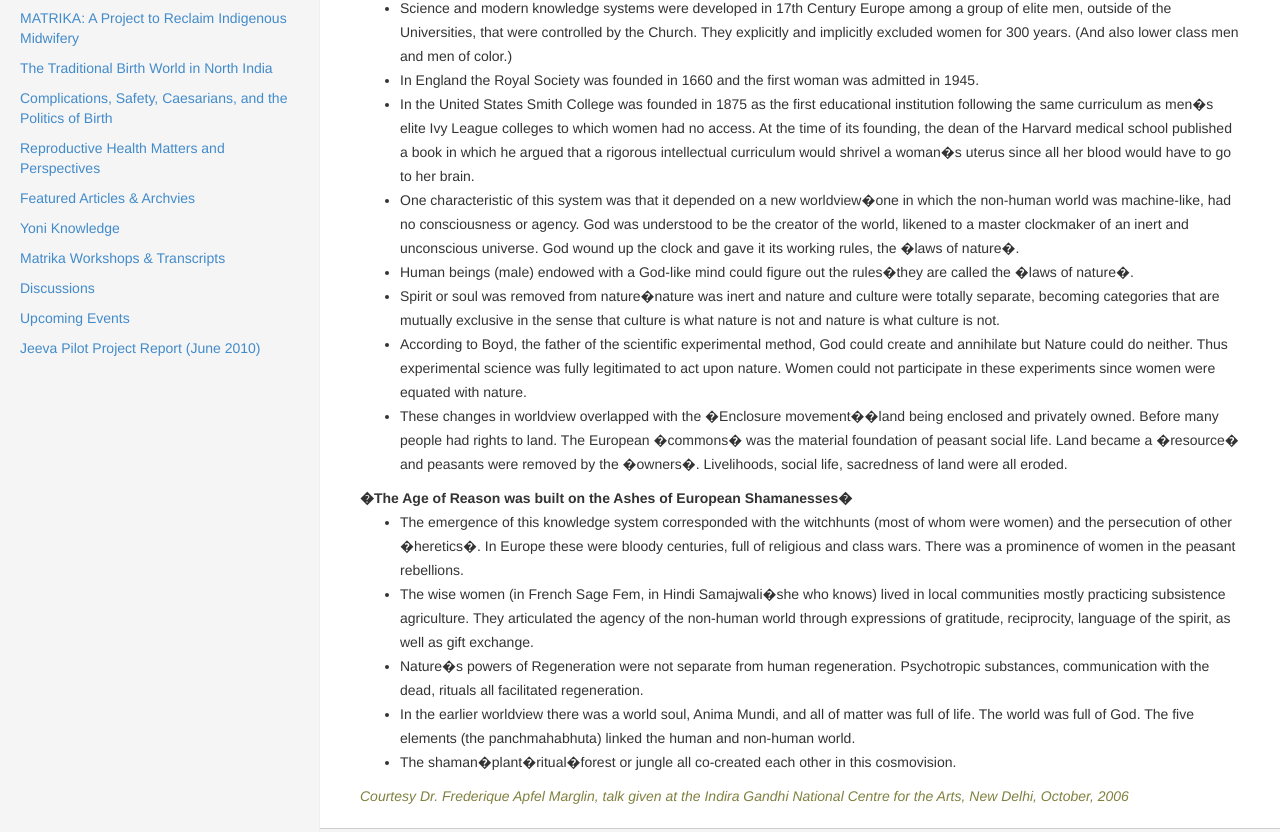
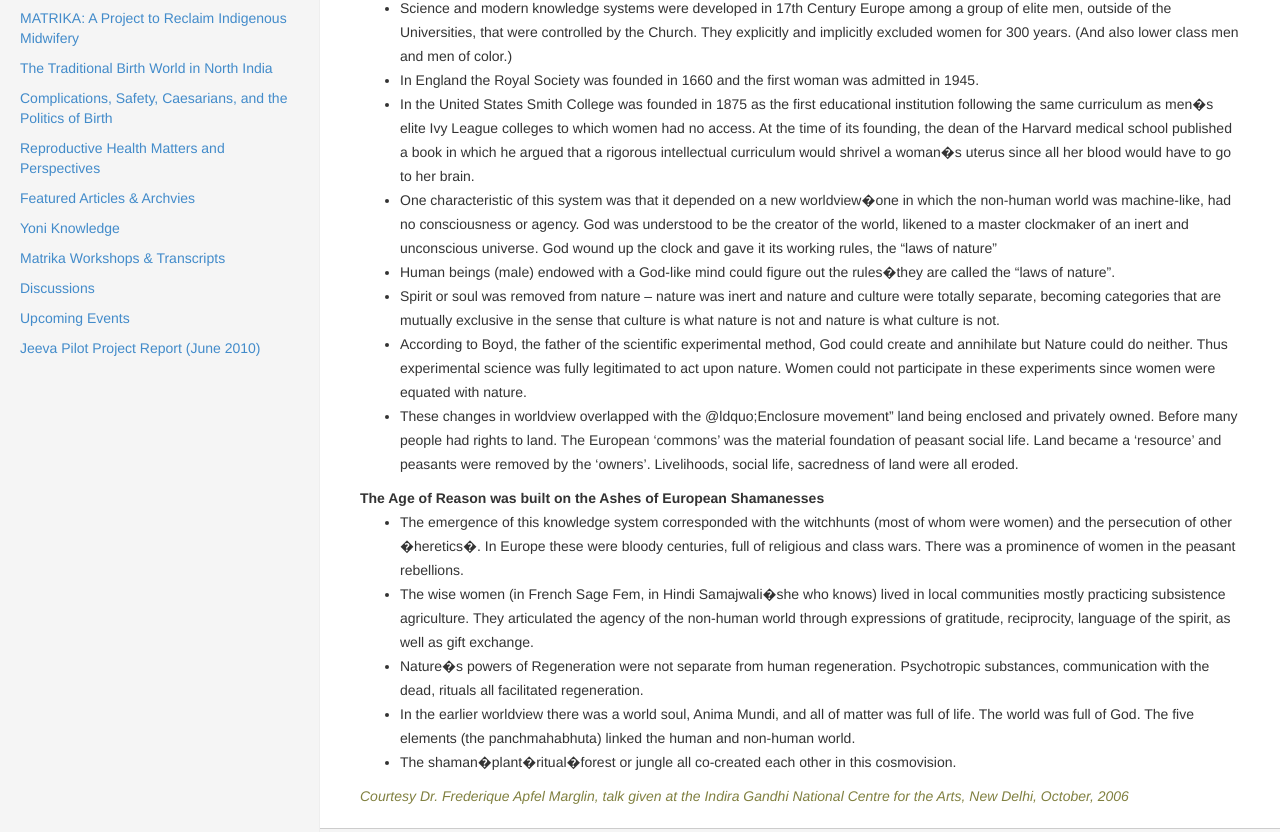
Before and after one commit to matrikaindia/matrika-beta, a Jekyll site: the page built from DidYouKnow/ScienceModernKnowledge.html, in a window 1280 px wide and 900 px high, scrolled down 435 px, cut to the strip 68-900 px from the top of the window. Built offline with Jekyll 4.4.1, drawn with Linux system fonts in a browser that asks for light colours; nearby versions of some CDN libraries.

Commit message:
Updated more pages for styling

```diff
--- a/DidYouKnow/ScienceModernKnowledge.html
+++ b/DidYouKnow/ScienceModernKnowledge.html
@@ -4,73 +4,91 @@
 ---
 
 <h1>Did You Know?</h1>
-<h2>Did you know about science, modern knowledge systems and
-	gender?</h2>
-<div class="center">
-	<img src="/assets/images/yoni/image-y12.jpg" width="300" height="273"><br />
-</div>
+
+<h2>Did you know about science, modern knowledge systems and gender?</h2>
+
+<img class="center" src="/assets/images/yoni/image-y12.jpg" width="300" height="273">
+
 <ul>
 	<li>Science and modern knowledge systems were developed in 17th
 		Century Europe among a group of elite men, outside of the
 		Universities, that were controlled by the Church. They explicitly and
 		implicitly excluded women for 300 years. (And also lower class men and
-		men of color.)</li>
+		men of color.)
+	</li>
 	<li>In England the Royal Society was founded in 1660 and the first
-		woman was admitted in 1945.</li>
+		woman was admitted in 1945.
+	</li>
 	<li>In the United States Smith College was founded in 1875 as the
 		first educational institution following the same curriculum as men�s
 		elite Ivy League colleges to which women had no access. At the time of
 		its founding, the dean of the Harvard medical school published a book
 		in which he argued that a rigorous intellectual curriculum would
 		shrivel a woman�s uterus since all her blood would have to go to her
-		brain.</li>
+		brain.
+	</li>
 	<li>One characteristic of this system was that it depended on a
 		new worldview�one in which the non-human world was machine-like, had
 		no consciousness or agency. God was understood to be the creator of
 		the world, likened to a master clockmaker of an inert and unconscious
 		universe. God wound up the clock and gave it its working rules, the
-		�laws of nature�.</li>
+		&ldquo;laws of nature&rdquo;
+	</li>
 	<li>Human beings (male) endowed with a God-like mind could figure
-		out the rules�they are called the �laws of nature�.</li>
-	<li>Spirit or soul was removed from nature�nature was inert and
+		out the rules�they are called the &ldquo;laws of nature&rdquo;.
+	</li>
+	<li>Spirit or soul was removed from nature &ndash; nature was inert and
 		nature and culture were totally separate, becoming categories that are
 		mutually exclusive in the sense that culture is what nature is not and
-		nature is what culture is not.</li>
+		nature is what culture is not.
+		</li>
 	<li>According to Boyd, the father of the scientific experimental
 		method, God could create and annihilate but Nature could do neither.
 		Thus experimental science was fully legitimated to act upon nature.
 		Women could not participate in these experiments since women were
-		equated with nature.</li>
-	<li>These changes in worldview overlapped with the �Enclosure
-		movement��land being enclosed and privately owned. Before many people
-		had rights to land. The European �commons� was the material foundation
-		of peasant social life. Land became a �resource� and peasants were
-		removed by the �owners�. Livelihoods, social life, sacredness of land
-		were all eroded.</li>
+		equated with nature.
+	</li>
+	<li>These changes in worldview overlapped with the @ldquo;Enclosure
+		movement&rdquo; land being enclosed and privately owned. Before many people
+		had rights to land. The European &lsquo;commons&rsquo; was the material foundation
+		of peasant social life. Land became a &lsquo;resource&rsquo; and peasants were
+		removed by the &lsquo;owners&rsquo;. Livelihoods, social life, sacredness of land
+		were all eroded.
+	</li>
 </ul>
-<strong>�The Age of Reason was built on the Ashes of European
-	Shamanesses�</strong>
+
+<strong>The Age of Reason was built on the Ashes of European Shamanesses</strong>
+
 <ul>
 	<li>The emergence of this knowledge system corresponded with the
 		witchhunts (most of whom were women) and the persecution of other
 		�heretics�. In Europe these were bloody centuries, full of religious
 		and class wars. There was a prominence of women in the peasant
-		rebellions.</li>
+		rebellions.
+	</li>
 	<li>The wise women (in French Sage Fem, in Hindi Samajwali�she who
 		knows) lived in local communities mostly practicing subsistence
 		agriculture. They articulated the agency of the non-human world
 		through expressions of gratitude, reciprocity, language of the spirit,
-		as well as gift exchange.</li>
+		as well as gift exchange.
+	</li>
 	<li>Nature�s powers of Regeneration were not separate from human
 		regeneration. Psychotropic substances, communication with the dead,
-		rituals all facilitated regeneration.</li>
+		rituals all facilitated regeneration.
+	</li>
 	<li>In the earlier worldview there was a world soul, Anima Mundi,
 		and all of matter was full of life. The world was full of God. The
 		five elements (the panchmahabhuta) linked the human and non-human
-		world.</li>
-	<li>The shaman�plant�ritual�forest or jungle all co-created each
-		other in this cosmovision.</li>
+		world.
+	</li>
+	<li>
+		The shaman�plant�ritual�forest or jungle all co-created each other in this cosmovision.
+	</li>
 </ul>
-<span style="color: #808040;"><em>Courtesy Dr. Frederique
+
+<span style="color: #808040;">
+	<em>Courtesy Dr. Frederique
 		Apfel Marglin, talk given at the Indira Gandhi National Centre for the
-		Arts, New Delhi, October, 2006</em></span>
+		Arts, New Delhi, October, 2006
+	</em>
+</span>
```
Also changed, not shown: DidYouKnow/CommonHealing.html (+11 -9 lines), DidYouKnow/HistoryOfMedicine.html (+4 -5 lines).
